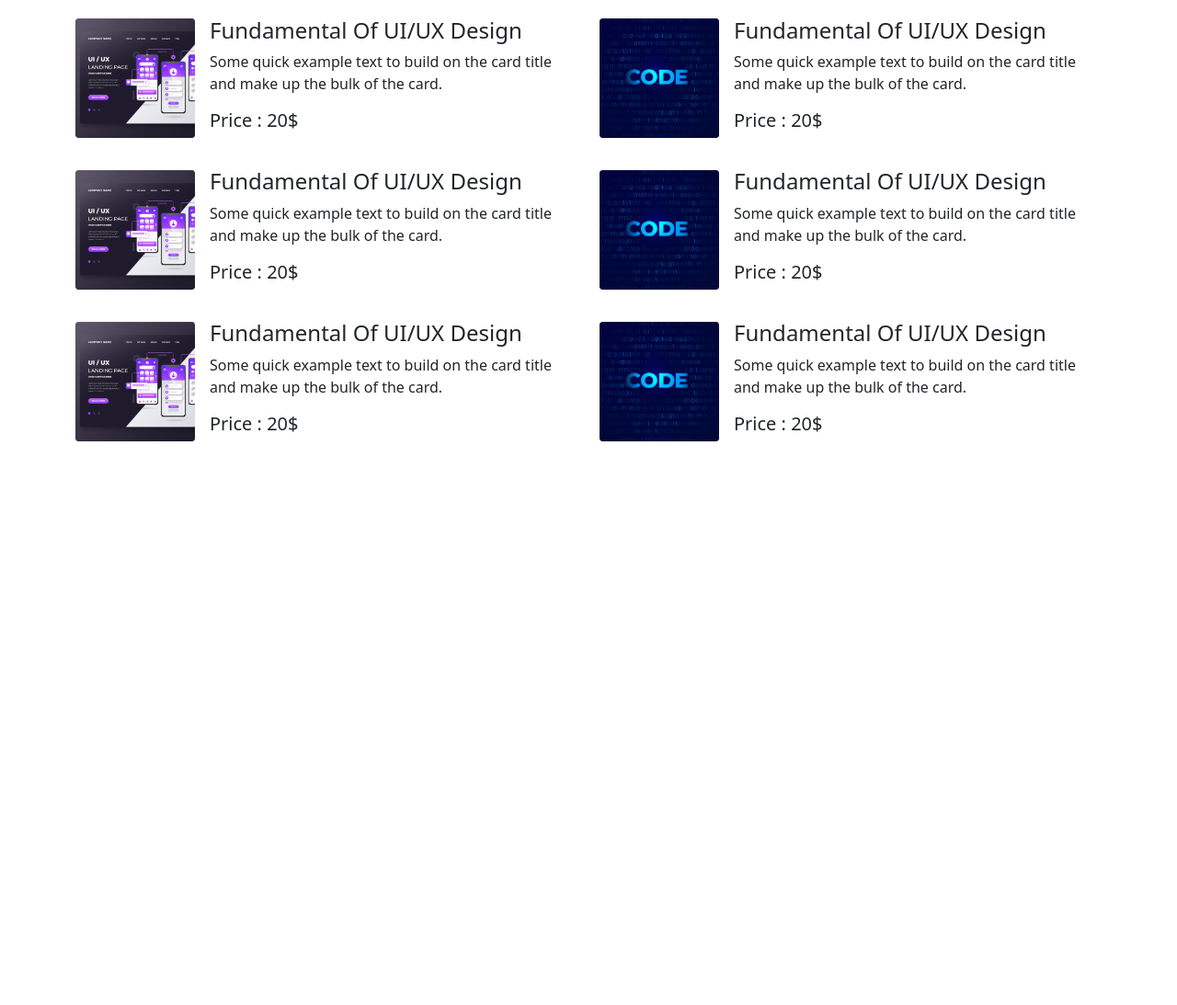
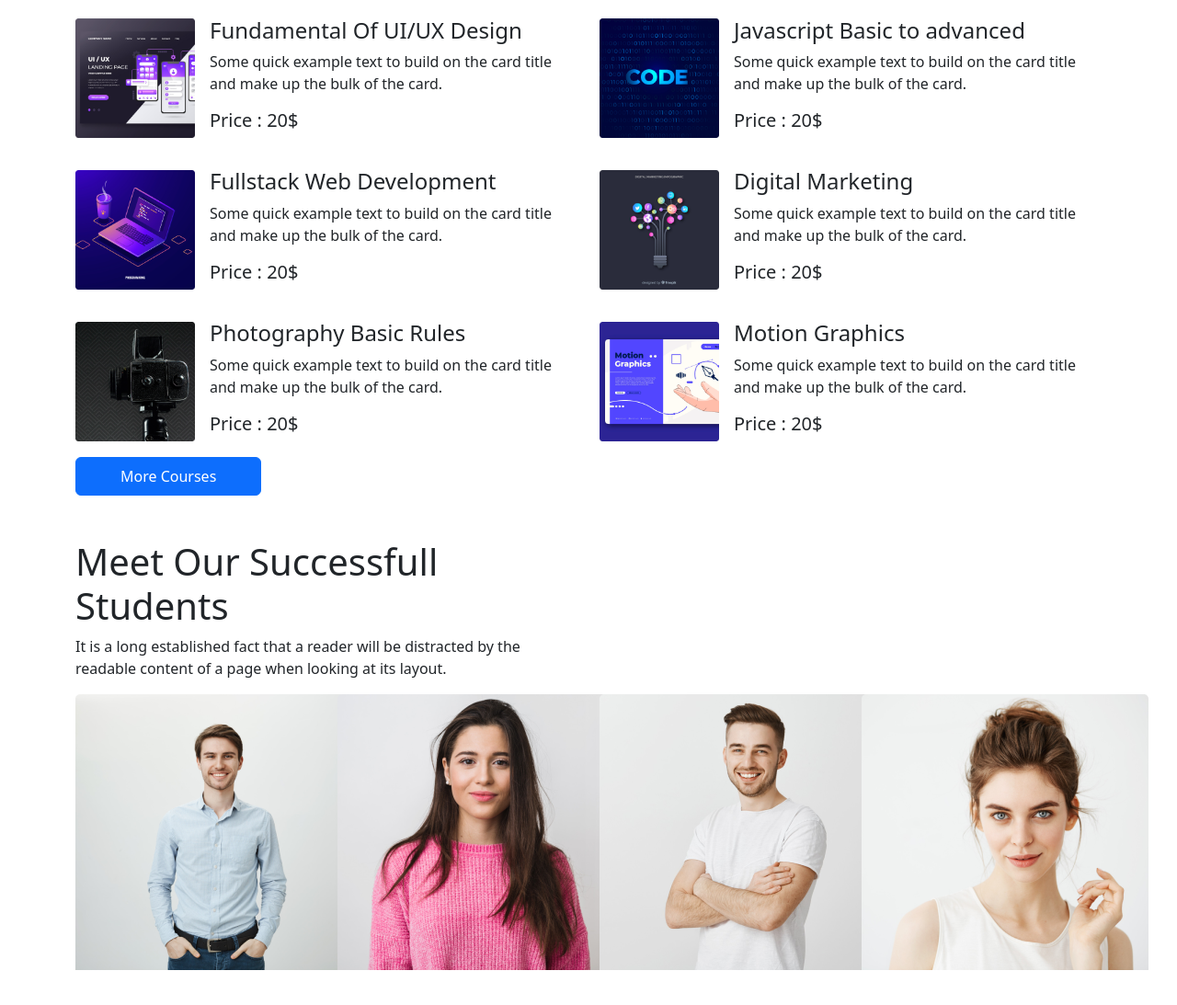
Before and after one commit to ahmadullahtonmoy/ed-tech-bootstrap, a plain HTML site: page index.html in a window 1280 px wide. Shown: the part 972-2065 px from the top of the page at 92% size. Before the commit the page ends 1469 px from the top, so only its background shows below. Drawn offline with nearby package versions, Linux system fonts and the light colour scheme.

Commit message:
student section added as dummy

```diff
--- a/index.html
+++ b/index.html
@@ -81,7 +81,7 @@
       <!-- courses section end -->
 
       <!-- courses start -->
-      <section class="">
+      <section class="mb-5">
         <!-- a single row -->
         <div class="row">
           <div class="course col-6 d-flex align-items-center">
@@ -95,46 +95,60 @@
           <div class="course col-6 d-flex align-items-center">
             <img class="box-img" src="images/course/course-2.png" alt="">
             <div class="p-3">
-              <h4>Fundamental Of UI/UX Design</h4>
+              <h4>Javascript Basic to advanced</h4>
               <p>Some quick example text to build on the card title and make up the bulk of the card.</p>
               <h5>Price : 20$</h5>
             </div>
           </div>
           <div class="course col-6 d-flex align-items-center">
-            <img class="box-img" src="images/course/course-1.png" alt="">
+            <img class="box-img" src="images/course/course-3.png" alt="">
             <div class="p-3">
-              <h4>Fundamental Of UI/UX Design</h4>
+              <h4>Fullstack Web Development</h4>
               <p>Some quick example text to build on the card title and make up the bulk of the card.</p>
               <h5>Price : 20$</h5>
             </div>
           </div>
           <div class="course col-6 d-flex align-items-center">
-            <img class="box-img" src="images/course/course-2.png" alt="">
+            <img class="box-img" src="images/course/course-4.png" alt="">
             <div class="p-3">
-              <h4>Fundamental Of UI/UX Design</h4>
+              <h4>Digital Marketing</h4>
               <p>Some quick example text to build on the card title and make up the bulk of the card.</p>
               <h5>Price : 20$</h5>
             </div>
           </div>
           <div class="course col-6 d-flex align-items-center">
-            <img class="box-img" src="images/course/course-1.png" alt="">
+            <img class="box-img" src="images/course/course-5.png" alt="">
             <div class="p-3">
-              <h4>Fundamental Of UI/UX Design</h4>
+              <h4>Photography Basic Rules</h4>
               <p>Some quick example text to build on the card title and make up the bulk of the card.</p>
               <h5>Price : 20$</h5>
             </div>
           </div>
           <div class="course col-6 d-flex align-items-center">
-            <img class="box-img" src="images/course/course-2.png" alt="">
+            <img class="box-img" src="images/course/course-6.png" alt="">
             <div class="p-3">
-              <h4>Fundamental Of UI/UX Design</h4>
+              <h4>Motion Graphics</h4>
               <p>Some quick example text to build on the card title and make up the bulk of the card.</p>
               <h5>Price : 20$</h5>
             </div>
           </div>
         </div>
+        <div class="btn btn-primary px-5 py-2">More Courses</div>
       </section>
       <!-- courses end -->
+
+      <!-- student review start -->
+      <section class="my-5">
+        <h1>Meet Our Successfull <br> Students</h1>
+        <p>It is a long established fact that a reader will be distracted by the <br> readable content of a page when looking at its layout.</p>
+        <div class="row">
+          <div class="col-3"><img src="images/student/student-1.png" alt=""></div>
+          <div class="col-3"><img src="images/student/student-2.png" alt=""></div>
+          <div class="col-3"><img src="images/student/student-3.png" alt=""></div>
+          <div class="col-3"><img src="images/student/student-4.png" alt=""></div>
+        </div>
+      </section>
+      <!-- student review end -->
 
     </main>
     <!-- main body end -->
```
